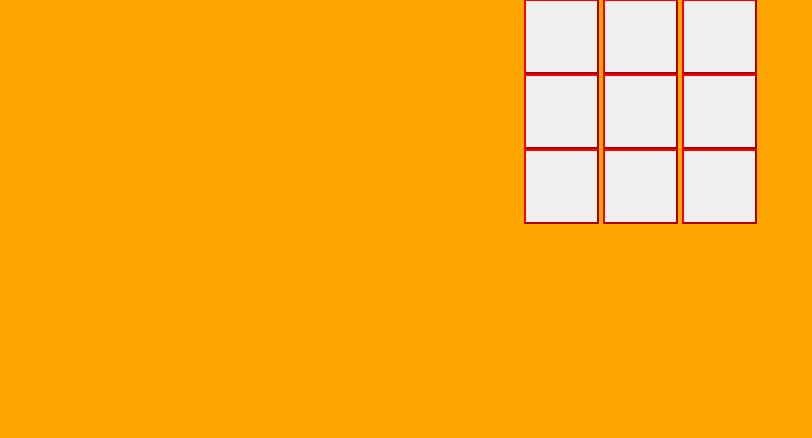
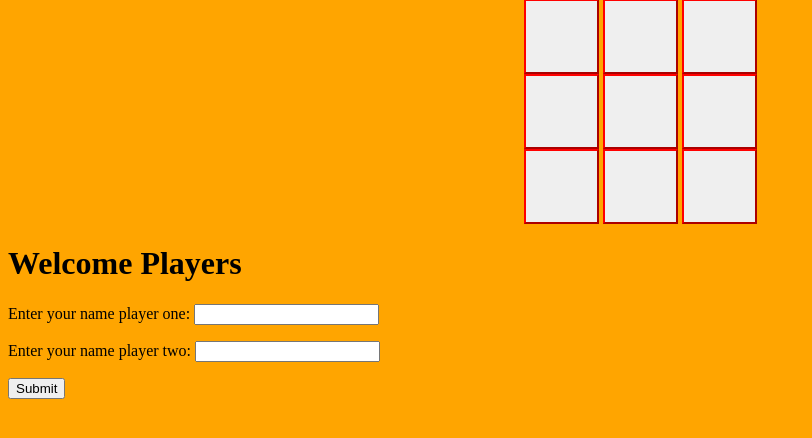
Before and after one commit to hello57748/Tic-Tac-Toe-Project, a Python web app: template tic-tac-toe/templates/main.html in a window 1280 px wide. Shown: the part 315-753 px from the top of the page, without its empty margins (0-812 px from the left). Run offline with Jinja, Linux system fonts and the light colour scheme; the template is opened without the code that fills it, so the values that code supplies are empty.

Commit message:
html linked

```diff
--- a/tic-tac-toe/templates/main.html
+++ b/tic-tac-toe/templates/main.html
@@ -58,7 +58,19 @@
   </center>
 
 
+  	<h1>Welcome Players</h1>
 
+  	<form method="post">
+  		<p>
+  			Enter your name player one:
+  			<input type="text" name="player_one_name">
+  		</p>
+  		<p>
+  			Enter your name player two:
+  			<input type="text" name="player_two_name">
+  		</p>
+  		<input type="submit" value="Submit">
+  	</form>
 
   </body>
 </html>
```
